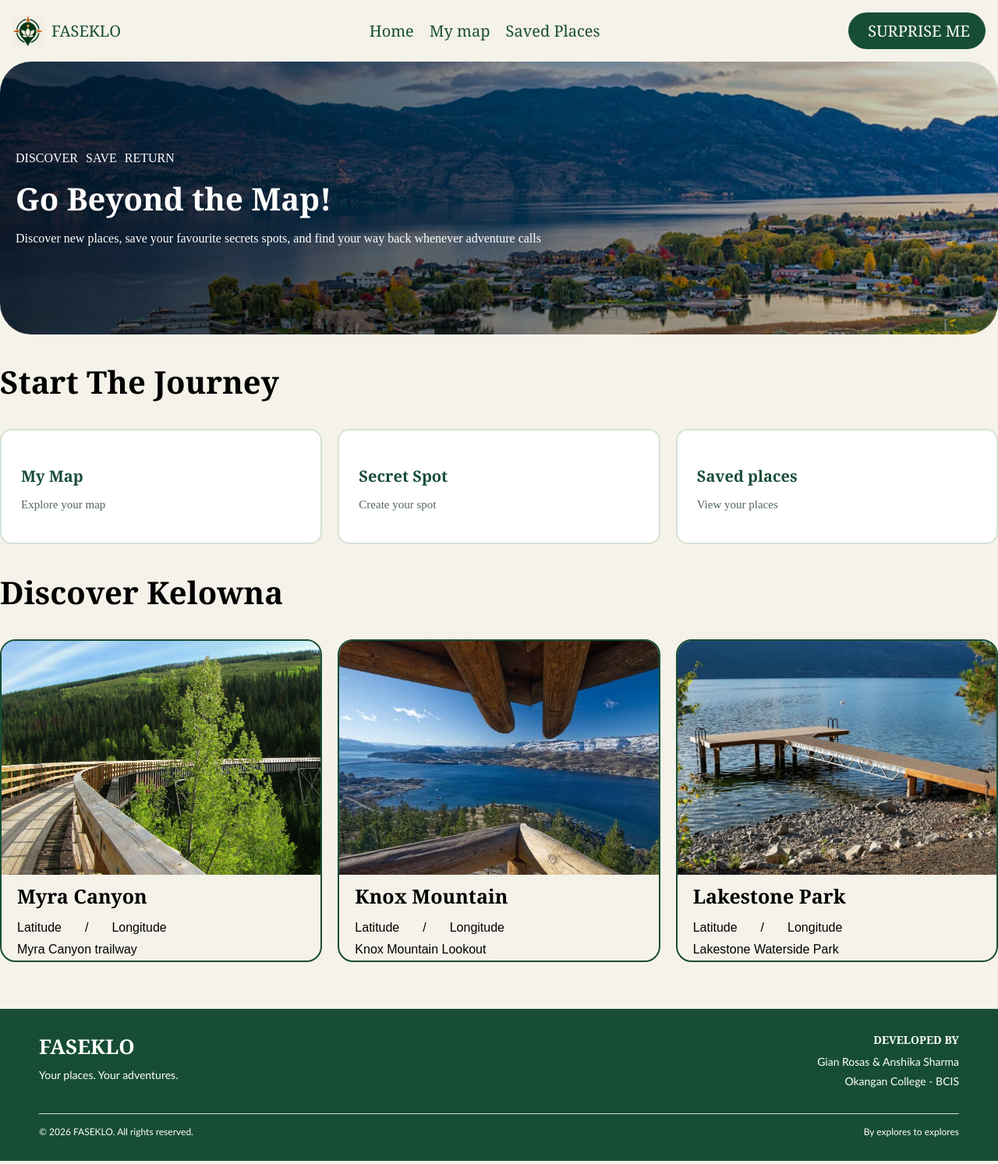
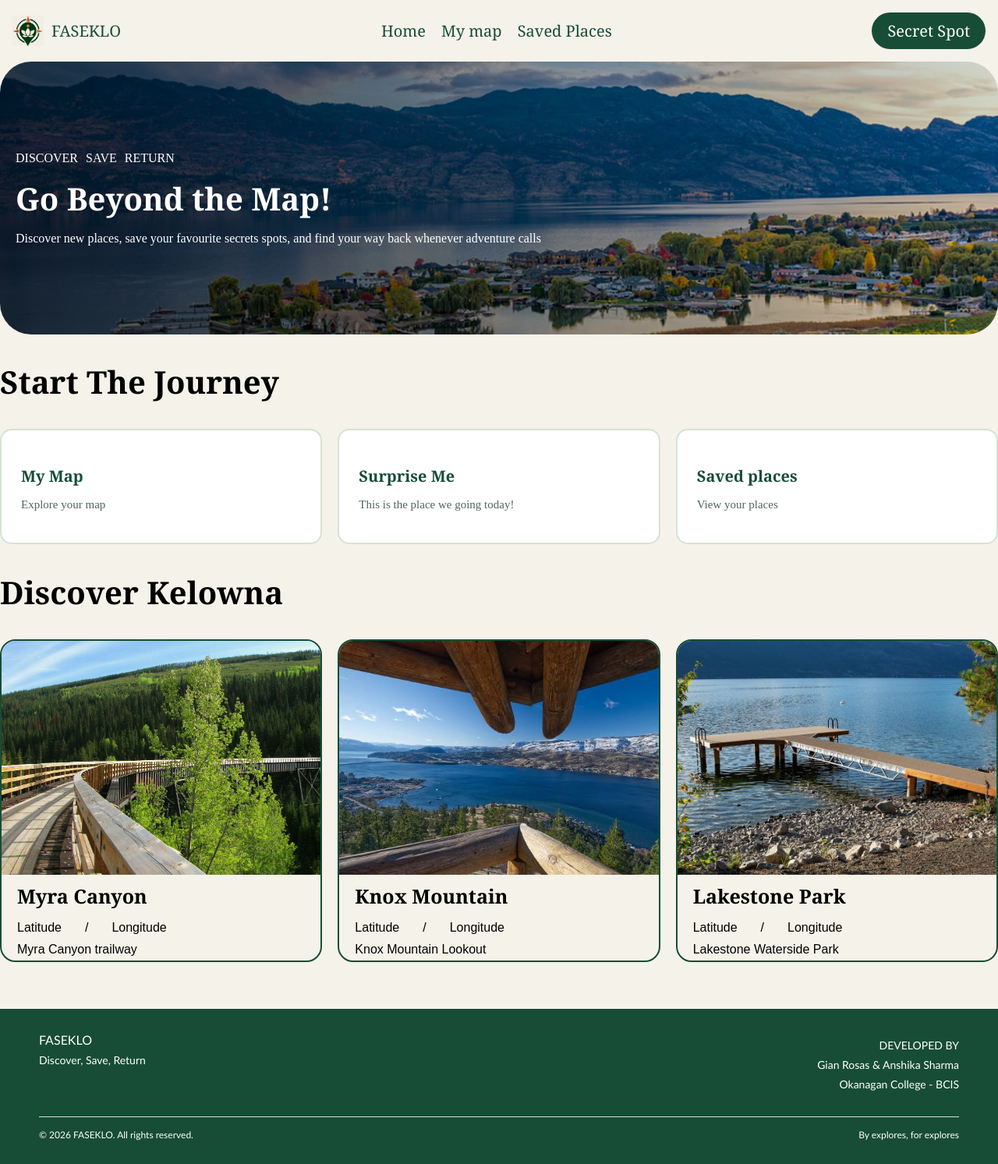
Before and after one commit to GianRosas/FASEKLO, a plain HTML site: page index.html in a window 1280 px wide. Shown: the whole page at 78% size. Drawn offline with Linux system fonts and the light colour scheme.

Commit message:
Updating Saved Places

```diff
--- a/css/general.css
+++ b/css/general.css
@@ -55,13 +55,13 @@ h1, h2, h3, h4 {
 
 /* Surprise Me Button */
 
-.surprise {
+.secret {
     background-color: var(--forest);
     padding: 10px 20px;
     border-radius: 25px;
 }
 
-.surprise span {
+.secret span {
     color: white;
 }
 
--- a/css/home.css
+++ b/css/home.css
@@ -1,9 +1,3 @@
-:root {
-    --forest: #174D36;
-    --cream: #F5F2E9;
-    --sage: #D4E3D5;
-}
-
 /* GLOBAL STYLING */
 
 h2 {
--- a/index.html
+++ b/index.html
@@ -22,9 +22,8 @@
                 <a href="places.html">Saved Places</a>
             </div>
 
-            <a href="Recomendations" class="surprise">
-                <img src="mix" alt="">
-                <span>SURPRISE ME</span>
+            <a href="" class="secret">
+                <span>Secret Spot</span>
             </a>
         </nav>
     </header>
@@ -54,8 +53,8 @@
                 </a>
 
                 <a href="">
-                    <h3>Secret Spot</h3>
-                    <p>Create your spot</p>
+                    <h3>Surprise Me</h3>
+                    <p>This is the place we going today!</p>
                 </a>
 
                 <a href="places.html">
@@ -110,20 +109,20 @@
     <footer>
         <div class="footer-content">
             <div class="brand">
-                <h4>FASEKLO</h4>
-                <p>Your places. Your adventures.</p>
+                <a>FASEKLO</a>
+                <p>Discover, Save, Return</p>
             </div>
 
             <div class="developers">
-                <h4>DEVELOPED BY</h4>
+                <p>DEVELOPED BY</p>
                 <p>Gian Rosas & Anshika Sharma</p>
-                <p>Okangan College - BCIS</p>
+                <p>Okanagan College - BCIS</p>
             </div>
         </div>
 
         <div class="footer-bottom">
             <p>© 2026 FASEKLO. All rights reserved.</p>
-            <p>By explores to explores</p>
+            <p>By explores, for explores</p>
         </div>
     </footer>
 </body>
```
Also changed, not shown: map.html (+7 -8 lines), places.html (+33 -6 lines), images/searching.jpg (added).
